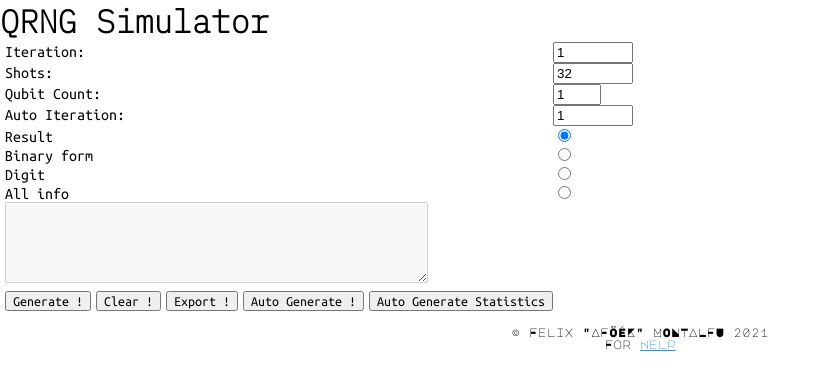
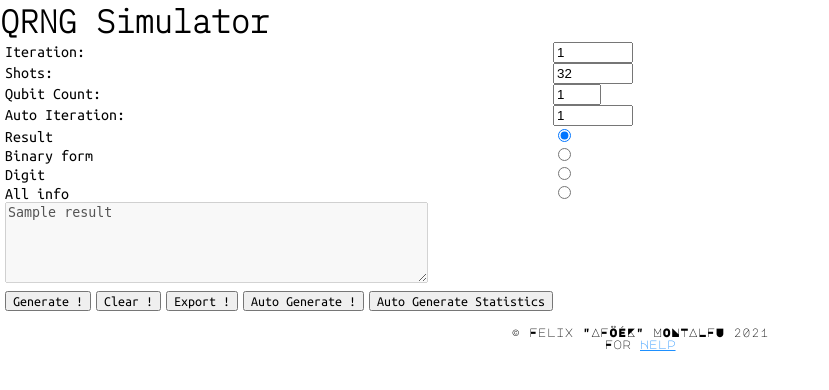
Before and after one commit to AFOEK/Quantum_Random_Number_Generator_Flask, a Flask app: template templates/main.html in a window 1280 px wide. Shown: the top 390 px of the page, without its empty margins (0-829 px from the left). Run offline with Flask 2, Linux system fonts and the light colour scheme; the template is opened without the code that fills it: most values are stand-ins (such as "Sample title", 1, 10 or a date in 2020); some web fonts are replaced.

Commit message:
set result flask variable

```diff
--- a/templates/main.html
+++ b/templates/main.html
@@ -48,7 +48,7 @@
                     <input type="radio" class="radio" name="radio_select" id="radio_all" value="all">
                 </p>
                 <p>
-                    <textarea id="txt_result" class="txt_area_result" name="txt_result" rows="5" cols="50" disabled></textarea>
+                    <textarea id="txt_result" class="txt_area_result" name="txt_result" rows="5" cols="50" disabled>{{ result }}</textarea>
                 </p>
                 <input type="submit" class="btn_generate btn" value="Generate !">
                 <input type="button" class="btn_clear btn" value="Clear !">
```
